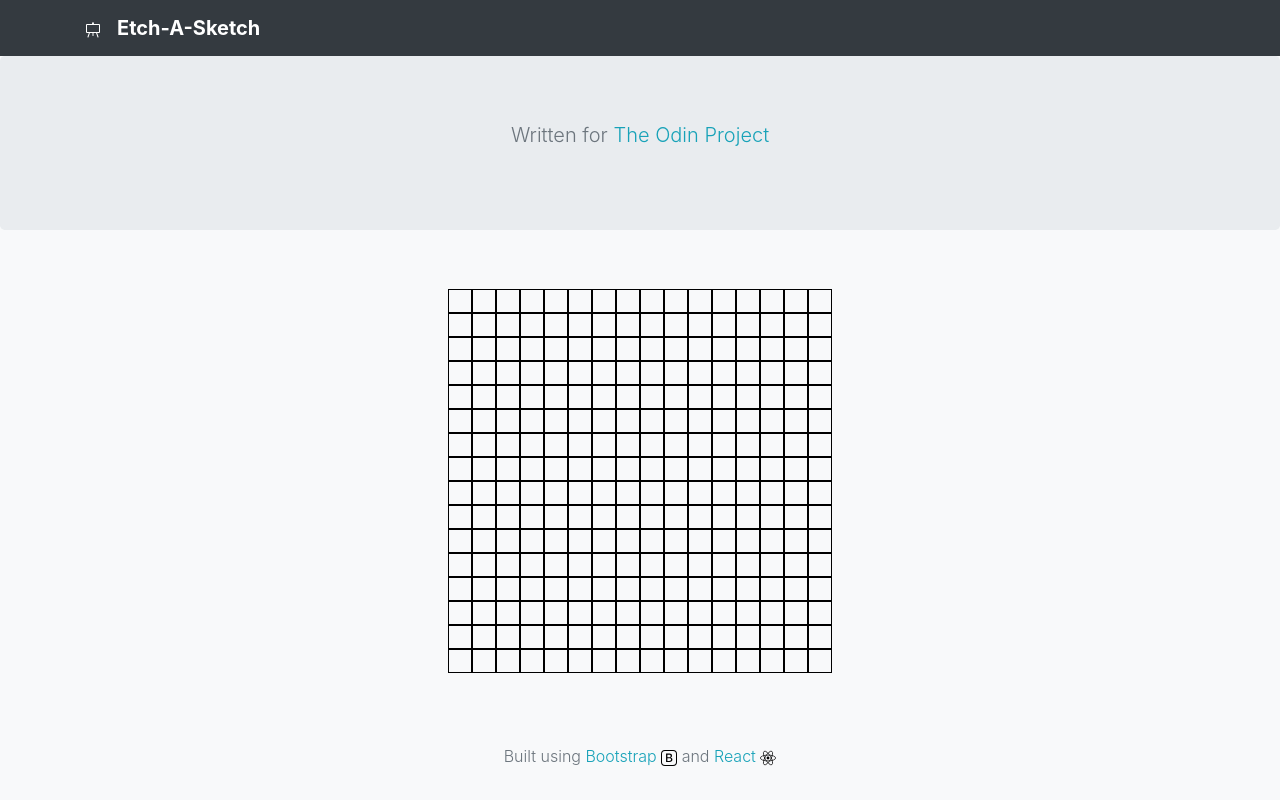
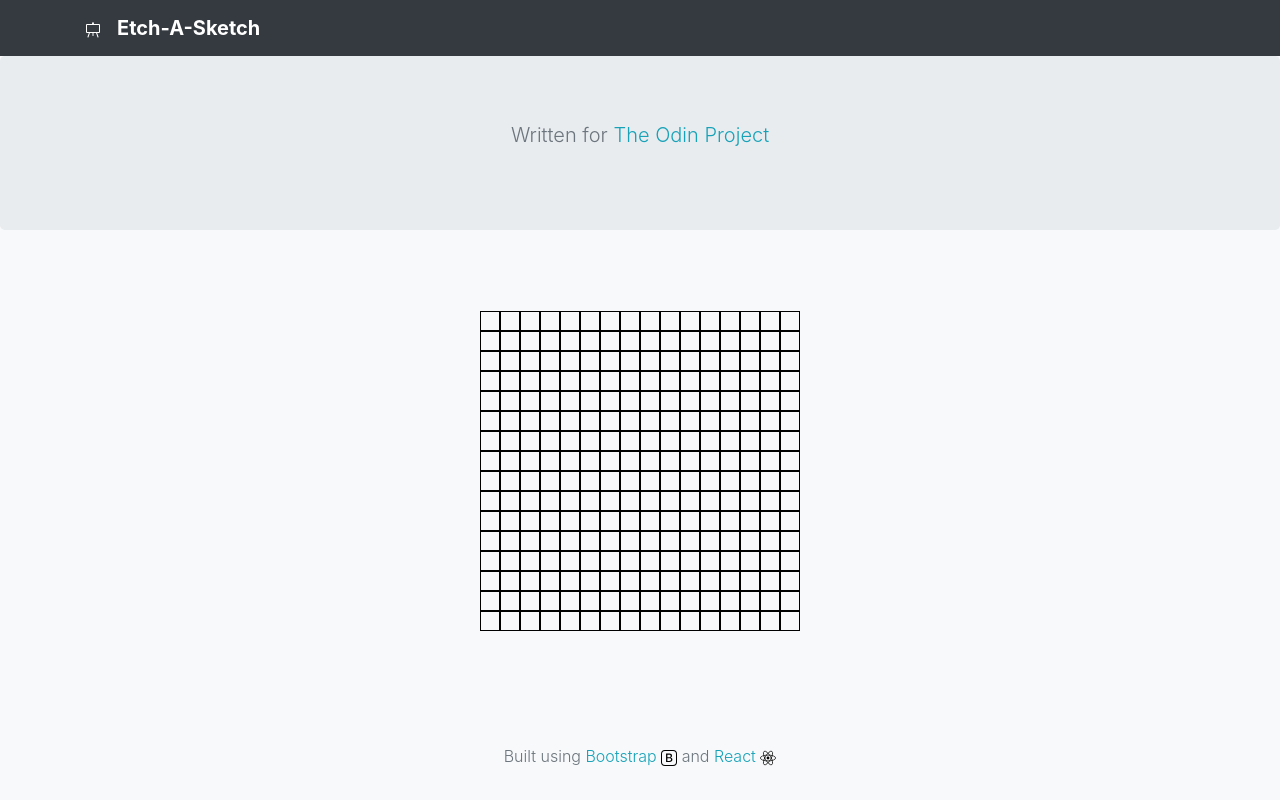
Before and after one commit to clormor/etch-a-sketch, a React (Create React App) app: page / in a window 1280 px wide. Built offline with nearby package versions, Linux system fonts and the light colour scheme.

Commit message:
adjust cell size

```diff
--- a/src/css/EtchASketch.css
+++ b/src/css/EtchASketch.css
@@ -12,6 +12,6 @@
   display: inline-block;
   margin: 0;
   padding: 0;
-  width: 1.5em;
-  height: 1.5em;
+  width: 1.25em;
+  height: 1.25em;
 }
```
